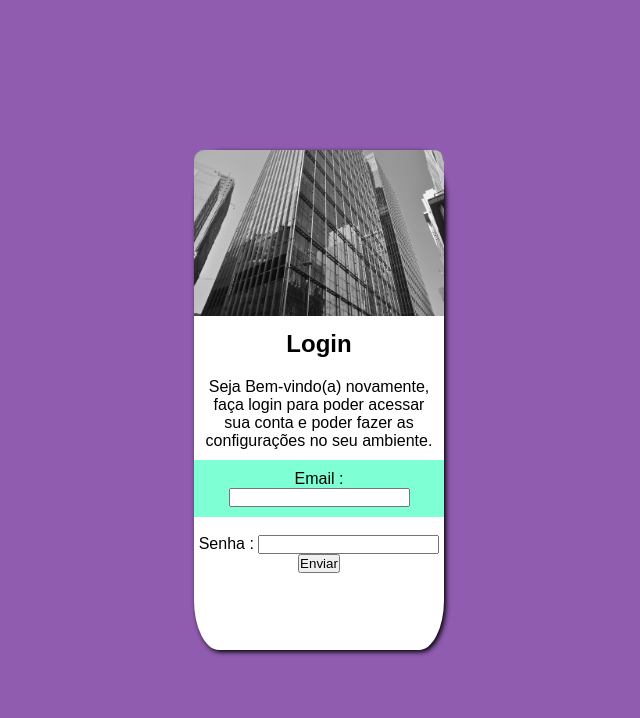
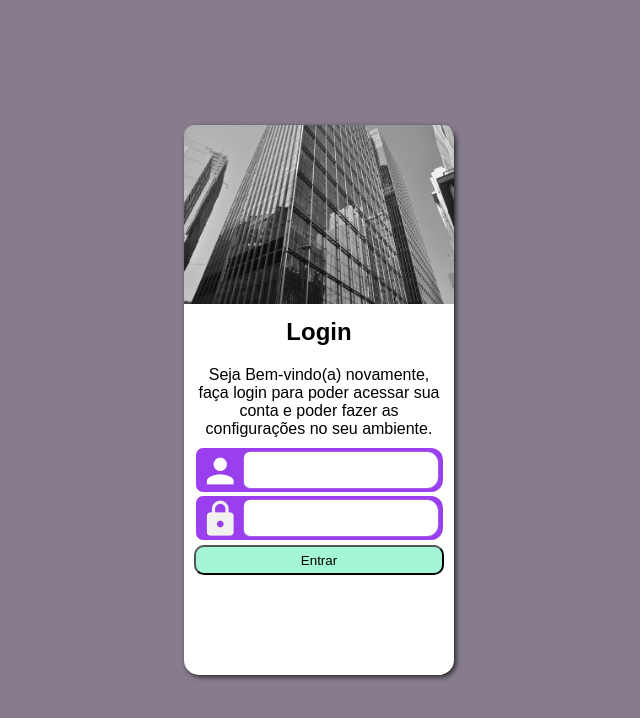
Before and after one commit to diegofragadejesus/Projeto-Login, a plain HTML site: page index.html in a window 1280 px wide. Shown: the whole page, without its empty margins (321-961 px from the left). Drawn offline with Linux system fonts and the light colour scheme.

Commit message:
atualização do projeto

```diff
--- a/estilos/style.css
+++ b/estilos/style.css
@@ -1,4 +1,6 @@
 @charset "UTF-8";
+
+
 
 *{
     margin:0px;
@@ -6,7 +8,7 @@
     font-family: Arial, Helvetica, sans-serif;
 }
  body{
-    background-color: rgb(143, 92, 175)
+    background-color: rgba(49, 32, 59, 0.583)
  }
 
 main{
@@ -14,11 +16,11 @@ main{
 }
 section{
 
-    border-radius: 10%;
-    height: 500px;
-    width: 250px;
-    background-color: white;
-    box-shadow: 2px 2px 5px black;
+    border-radius: 15px;
+    height: 550px;
+    width: 270px;
+    background-color: rgb(255, 255, 255);
+    box-shadow: 2px 2px 5px rgba(0, 0, 0, 0.7);
     text-align: center;
     position: absolute;
     top: 50%;
@@ -29,18 +31,78 @@ section{
 
 }
 img{
-    inline-size: 250px;
+    inline-size: 270px;
     border-radius: 10px  10px  0px  0px;
 
 }
-div#be{
-   background-color: aquamarine;
-   padding: 10px;
+.tp{
+    display: block;
+    margin: auto;
+    border-radius: 7px 12px 12px 7px  ;
+    background-color: rgb(153, 63, 237);
+    background-size: contain;
+   padding-top: 3px;
+   padding-bottom: 3px;
+   width: 247px;
+
+
+}
+div#email{
+  margin-bottom: 4px;
 
 }
 div#email > h1{
     margin: 10px;
+    font-weight: 900;
+
 }
 div#email > p{
     padding: 10px;
+
+
 }
+#bs{
+    margin-bottom: 5px;
+}
+.paineo{
+    height: 36px;
+    border:1px solid  rgba(137, 43, 226, 0.77);
+    border-radius: 7px 12px 12px 7px;
+    width: 194px;
+
+
+}
+.paineo:hover{
+    background-color: rgba(127, 255, 212, 0.847);
+
+
+}
+#person{
+  display: inline-block;
+  position: relative;
+  top: 50%;
+  left: -50%;
+  transform: translate(125px, 40%);
+  font-size: 40px;
+  margin-top: -19px;
+  color: white;
+}
+#chave{
+    display: inline-block;
+    position: relative;
+    top: 50%;
+    left: -50%;
+    transform: translate(125px, 40%);
+    font-size: 40px;
+    margin-top: -19px;
+    color: rgb(243, 240, 240);
+}
+#ev{
+    background-color: rgba(46, 237, 161, 0.439);
+    width: 250px;
+    height: 30px;
+    border-radius: 10px;
+}
+#ev:hover{
+    background-color: rgba(28, 189, 127, 0.931);
+}
--- a/index.html
+++ b/index.html
@@ -5,6 +5,8 @@
     <meta http-equiv="X-UA-Compatible" content="IE=edge">
     <meta name="viewport" content="width=device-width, initial-scale=1.0">
     <link rel="stylesheet" href="estilos/style.css">
+    <link href="https://fonts.googleapis.com/icon?family=Material+Icons"
+      rel="stylesheet">
 
 
     <title>Login</title>
@@ -20,16 +22,20 @@
                         <div id="email">
                             <h1> Login</h1>
                             <p>Seja Bem-vindo(a) novamente, faça login para poder acessar sua conta e poder fazer as configurações no seu ambiente. </p>
-                            <div id="be">
-                                <label for="iemal">Email :</label>
-                                <input type="text" name="email" id="iemal">
+                            <div id="be" class="tp">
+                                <label for="iemal"><span class="material-icons" id="person">
+                                    person
+                                    </span></label>
+                                <input type="text" name="email" id="iemal" class="paineo" required minlength="8" maxlength="50" autocomplete="email">
                             </div>
-                        </div> <br>
-                        <div id="bs">
-                            <label for="isenha">Senha :</label>
-                            <input type="password" name="senha" id="isenha">
                         </div>
-                        <input type="submit" value="Enviar">
+                        <div id="bs" class="tp">
+                            <label for="isenha"><span class="material-icons" id="chave">
+                                 lock
+                                </span></label>
+                            <input type="password" name="senha" id="isenha" class="paineo"  required minlength="8" maxlength="20">
+                        </div>
+                        <input type="submit" value="Entrar" id="ev">
 
                     </form>
                 </div>
```
Also changed, not shown: imagens/baseline_perm_identity_black_24dp.png (added).
